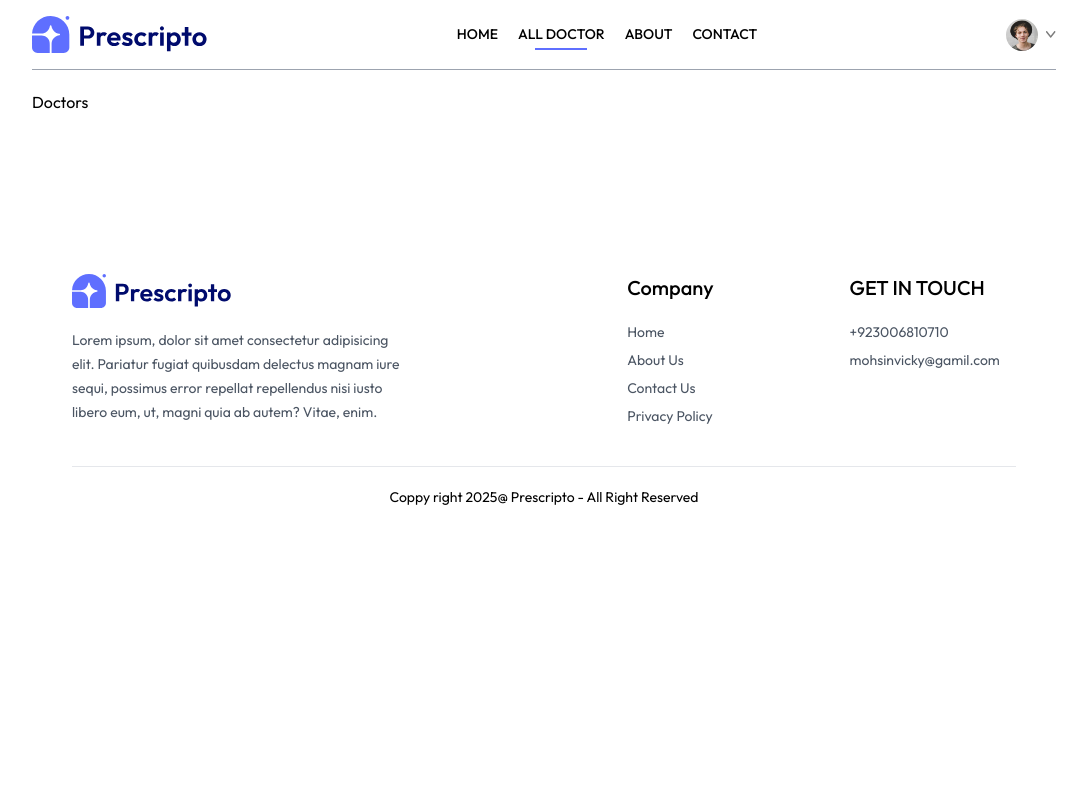
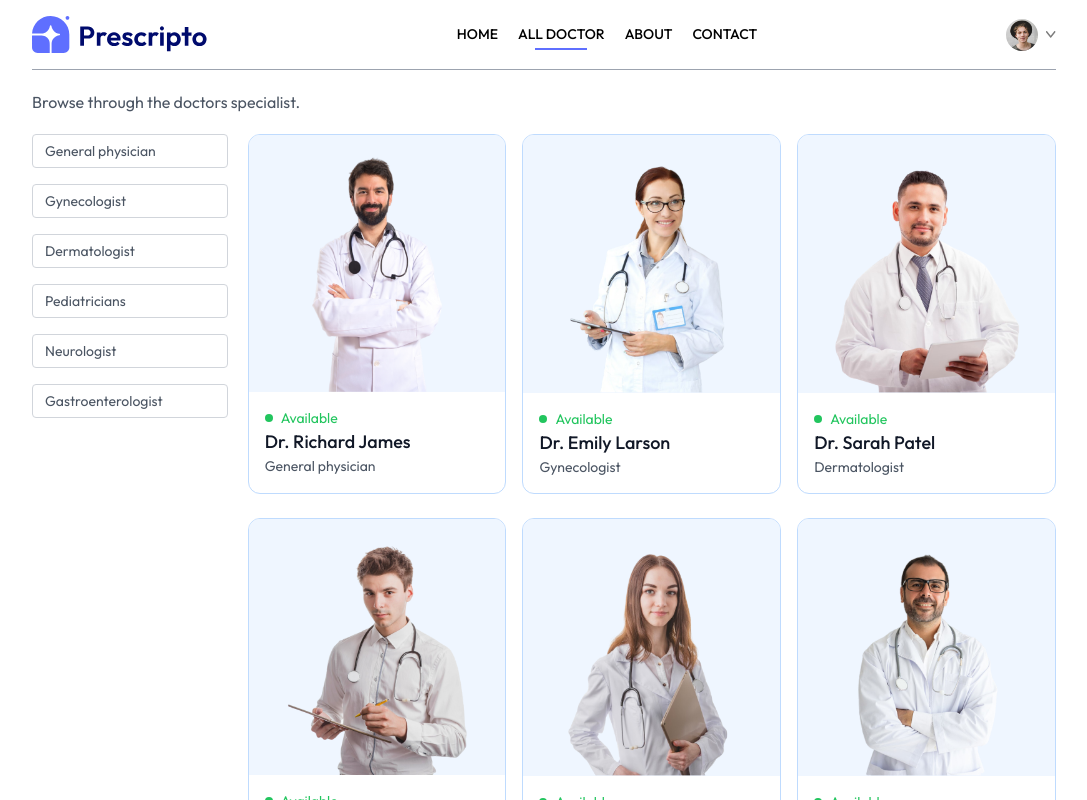
Before and after one commit to mariamkhan33000/Doctor-Appointment, a React (Vite) app in the folder frontend/: page /doctors in a window 1280 px wide. Shown: the top 800 px of the page, without its empty margins (96-1183 px from the left). Built offline with nearby package versions, Linux system fonts and the light colour scheme.

Commit message:
Design Doctors page  UI

```diff
--- a/frontend/src/components/Navbar.jsx
+++ b/frontend/src/components/Navbar.jsx
@@ -11,7 +11,7 @@ const Navbar = () => {
   return (
     <div className=''>
         <div className='flex justify-between items-center bg-white text-sm py-4 mb-5 border-b border-b-gray-400'>
-            <img src={assets.logo} alt="logo" className='w-44 cursor-pointer' />
+            <img onClick={() => navigate("/")} src={assets.logo} alt="logo" className='w-44 cursor-pointer' />
             <ul className='hidden md:flex item-start gap-5 font-medium'>
                 <NavLink to='/'>
                     <li className='py-1'>HOME</li>
--- a/frontend/src/pages/Doctors.jsx
+++ b/frontend/src/pages/Doctors.jsx
@@ -1,8 +1,56 @@
-import React from 'react'
+import React, { useContext, useEffect, useState } from 'react'
+import { useNavigate, useParams } from 'react-router-dom'
+import { AppContext } from '../context/AppContext'
 
 const Doctors = () => {
+  const navigate = useNavigate()
+  const {speciality} = useParams()
+  const [filterDoc, setFilterDoc] = useState([])
+
+  const {doctors} = useContext(AppContext)
+
+  const applyFilter = () => {
+    if(speciality) {
+      setFilterDoc(doctors.filter(doc => doc.speciality === speciality))
+    } else {
+      setFilterDoc(doctors)
+    }
+  }
+
+  useEffect(() => {
+    applyFilter()
+  },[doctors, speciality])
   return (
-    <div>Doctors</div>
+    <div>
+      <p className='text-gray-600'>Browse through the doctors specialist.</p>
+      <div className='flex flex-col sm:flex-row items-start gap-5 mt-5'>
+        <div className='flex flex-col gap-4 text-sm text-gray-600'>
+          <p onClick = {() => speciality === 'General physician' ? navigate('/doctors') : navigate('/doctors/General physician')} className={`w-[94vw] sm:w-auto pl-3 py-1.5 pr-16 border border-gray-300 rounded transition-all cursor-pointer ${speciality === "General physician" ? "bg-indigo-100 text-black" : ""}`}>General physician</p>
+          <p onClick = {() => speciality === 'Gynecologist' ? navigate('/doctors') : navigate('/doctors/Gynecologist')} className={`w-[94vw] sm:w-auto pl-3 py-1.5 pr-16 border border-gray-300 rounded transition-all cursor-pointer ${speciality === "Gynecologist" ? "bg-indigo-100 text-black" : ""}`}>Gynecologist</p>
+          <p onClick = {() => speciality === 'Dermatologist' ? navigate('/doctors') : navigate('/doctors/Dermatologist')} className={`w-[94vw] sm:w-auto pl-3 py-1.5 pr-16 border border-gray-300 rounded transition-all cursor-pointer ${speciality === "Dermatologist" ? "bg-indigo-100 text-black" : ""}`}>Dermatologist</p>
+          <p onClick = {() => speciality === 'Pediatricians' ? navigate('/doctors') : navigate('/doctors/Pediatricians')} className={`w-[94vw] sm:w-auto pl-3 py-1.5 pr-16 border border-gray-300 rounded transition-all cursor-pointer ${speciality === "Pediatricians" ? "bg-indigo-100 text-black" : ""}`}>Pediatricians</p>
+          <p onClick = {() => speciality === 'Neurologist' ? navigate('/doctors') : navigate('/doctors/Neurologist')} className={`w-[94vw] sm:w-auto pl-3 py-1.5 pr-16 border border-gray-300 rounded transition-all cursor-pointer ${speciality === "Neurologist" ? "bg-indigo-100 text-black" : ""}`}>Neurologist</p>
+          <p onClick = {() => speciality === 'Gastroenterologist' ? navigate('/doctors') : navigate('/doctors/Gastroenterologist')} className={`w-[94vw] sm:w-auto pl-3 py-1.5 pr-16 border border-gray-300 rounded transition-all cursor-pointer ${speciality === "Gastroenterologist" ? "bg-indigo-100 text-black" : ""}`}>Gastroenterologist</p>
+        </div>
+
+        <div className='w-full grid grid-cols-auto gap-4 gap-y-6'>
+          {
+            filterDoc.map((item, index) => (
+                    <div onClick={() => navigate(`/appointment/${item._id}`)} className='border border-blue-200 rounded-xl overflow-hidden cursor-pointer hover:translate-y-[-10px] transition-all duration-500' key={index}>
+                        <img src={item.image} alt="" className='bg-blue-50' />
+                        <div className='p-4'>
+                            <div className='flex items-center gap-2 text-sm text-center text-green-500'>
+                                <p className='w-2 h-2 bg-green-500 rounded-full'></p><p>Available</p>
+                            </div>
+                            <p className='text-gray-900 text-lg font-medium'>{item.name}</p>
+                            <p className='text-gray-600 text-sm'>{item.speciality}</p>
+                        </div>
+                    </div>
+                ))
+          }
+        </div>
+      </div>
+    </div>
   )
 }
 
```
